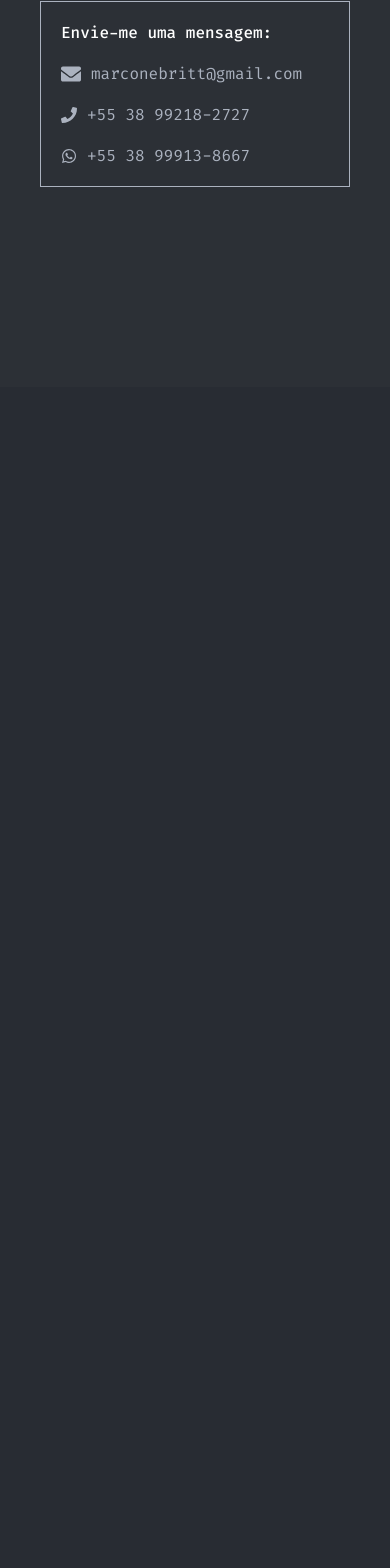
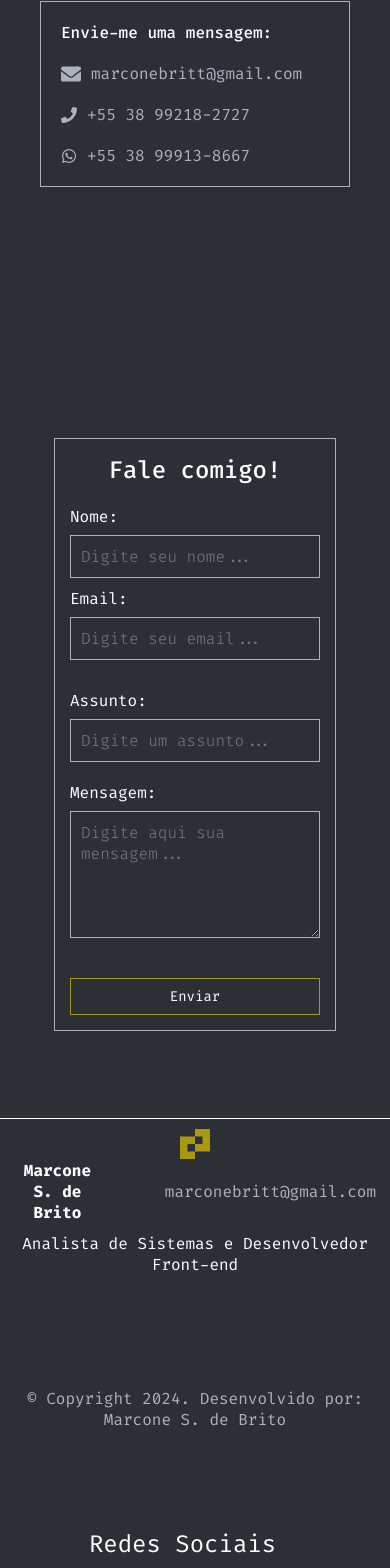
Before and after one commit to marconesdb/novo_portifolio, a React (Vite) app: page / in a window 390 px wide. Shown: the part 9756-11324 px from the top of the page. Before the commit the page ends 10333 px from the top, so only its background shows below. Built offline with nearby package versions, Linux system fonts and the light colour scheme.

Commit message:
Criação da responsividade do componente formulario

```diff
--- a/src/App.tsx
+++ b/src/App.tsx
@@ -1,10 +1,10 @@
 import Header from './components/Header/Header';
 import AsideLeft from './components/Aside/AsideLeft';
 import AsideRight from './components/Aside/AsideRight';
-// import Footer from './components/Footer/Footer';
+import Footer from './components/Footer/Footer';
 import MainContent from './components/MainContent/MainContent';
 import { Container} from './components/Container/Container.styles';
-// import { FooterWrapper } from './components/Container/Container.styles';
+import { FooterWrapper } from './components/Container/Container.styles';
 import { ContentWrapper } from './components/ContentWrapper/ContentWrapper';
 import { GlobalStyles } from './assets/styles/GlobalStyles';
 
@@ -18,9 +18,9 @@ const App = () => {
         <MainContent />
       </ContentWrapper>
       <AsideRight />
-     {/* <FooterWrapper>
+     <FooterWrapper>
       <Footer/>
-      </FooterWrapper> */}
+      </FooterWrapper>
     </Container>
     <GlobalStyles/>
     </>
--- a/src/components/Container/Container.styles.ts
+++ b/src/components/Container/Container.styles.ts
@@ -3,7 +3,11 @@ import styled from 'styled-components';
 export const Container = styled.div`
   display: flex;
 
+ /* Responsividade */
+ @media (min-width: 360px) and (max-width: 768px) {
 
+
+  }
   @media (min-width: 1640px) {
     height: 80vh;
     }
@@ -24,6 +28,7 @@ export const FooterWrapper = styled.footer`
 
    /* Responsividade */
    @media (min-width: 360px) and (max-width: 768px) {
-    transform: translateY(7150px);
+    transform: translateY(10500px);
+
   }
 `;
--- a/src/components/Footer/Footer.styles.ts
+++ b/src/components/Footer/Footer.styles.ts
@@ -16,7 +16,7 @@ export const FooterContainer = styled.footer`
     flex-direction: column;
     align-items: center;
     padding: 0px;
-
+    height: 60vh;
     /* background-color: #fff; */
   }
 
@@ -47,7 +47,7 @@ export const FooterContent = styled.footer`
     display: flex;
     flex-direction: column;
     padding: 10px;
-    height: auto;
+    height: 100vh;
     /* background-color: #fff; */
   }
 
--- a/src/components/MainContent/MainContent.tsx
+++ b/src/components/MainContent/MainContent.tsx
@@ -5,7 +5,7 @@ import Skills from '../../sections/Skills/Skills';
 import About from '../../sections/About/About';
 import Contact from '../../sections/Contact/Contact';
 import Citacao from '../../sections/Citacao/Citacao';
-// import Formulario from '../../sections/Formulario/Formulario';
+import Formulario from '../../sections/Formulario/Formulario';
 
 
 const MainContent = () => {
@@ -15,10 +15,9 @@ const MainContent = () => {
       <Citacao/>
       <Projects/>
       <Skills/>
-
       <About/>
      <Contact/>
-       {/* <Formulario/>*/}
+       <Formulario/>
     </div>
   );
 };
--- a/src/sections/About/About.styles.ts
+++ b/src/sections/About/About.styles.ts
@@ -86,6 +86,7 @@ export const ContainerAbout = styled.div`
     align-items: center; /* Centraliza verticalmente no mobile */
     flex-direction: column; /* Torna os containers empilhados no mobile */
     margin-top: 450px;
+
     }
 `;
 
--- a/src/sections/Formulario/Formulario.styles.ts
+++ b/src/sections/Formulario/Formulario.styles.ts
@@ -17,6 +17,13 @@ export const Container = styled.section`
     /* margin-top: 200px; */
     top: -100px;
   }
+
+
+  @media (min-width: 360px) and (max-width: 768px) {
+    height: 100vh; /* Ajusta a altura para ocupar toda a tela */
+    margin-top: -190px; /* Ajuste do espaçamento */
+    padding: 10px; /* Adiciona um espaçamento interno */
+  }
 `;
 
 export const Main = styled.div`
@@ -32,6 +39,12 @@ export const Main = styled.div`
     transform: translateY(-150px); /* Se necessário */
     margin-top: 0px;
   }
+
+  @media (min-width: 360px) and (max-width: 768px) {
+    flex-direction: column; /* Empilha os itens no eixo vertical */
+    transform: translateY(0); /* Remove o deslocamento vertical */
+    margin-top: -200px; /* Ajusta o espaçamento superior */
+  }
 `;
 
 export const FormularioWrapper = styled.div`
@@ -43,6 +56,11 @@ export const FormularioWrapper = styled.div`
     width: 100%;
     margin-top: 200px;
 
+    @media (min-width: 360px) and (max-width: 768px) {
+      padding: 15px; /* Reduz o padding em telas menores */
+      margin-top: 50px; /* Reduz o espaçamento superior */
+      max-width: 100%; /* O formulário ocupa toda a largura */
+    }
   }
 
   h2 {
@@ -73,12 +91,21 @@ export const FormularioWrapper = styled.div`
   .form-group:first-child {
     flex-direction: row;
     justify-content: space-between;
+
+    @media (min-width: 360px) and (max-width: 768px) {
+      flex-direction: column; /* Empilha os campos */
+    }
   }
 
   .form-item {
     display: flex;
     flex-direction: column;
     width: 48%; /* Ajuste para deixar um espaço entre os campos */
+
+    @media (min-width: 360px) and (max-width: 768px) {
+      width: 100%; /* Ocupa a largura total em telas menores */
+      margin-bottom: 10px; /* Adiciona um espaçamento entre os itens */
+    }
   }
 
   label {
@@ -116,4 +143,10 @@ export const EnviarButton = styled.button`
     background-color: #A8990F;
     color: #1b1e23;
   }
+
+
+  @media (min-width: 360px) and (max-width: 768px) {
+    align-self: center; /* Centraliza o botão em telas menores */
+    width: 100%; /* Faz o botão ocupar a largura total */
+  }
 `;
```
